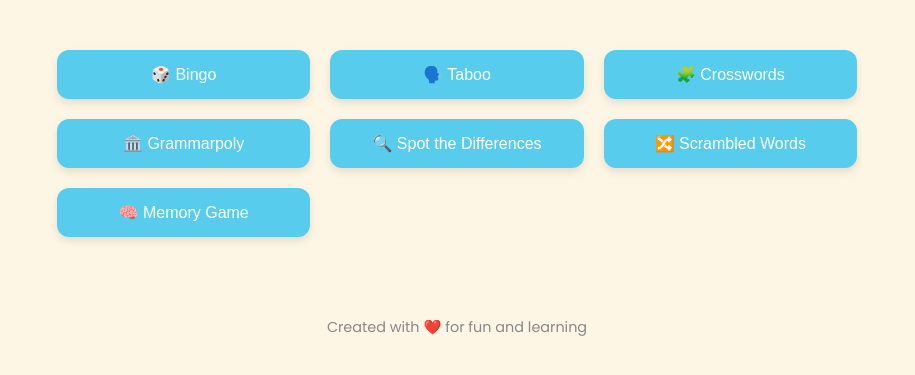
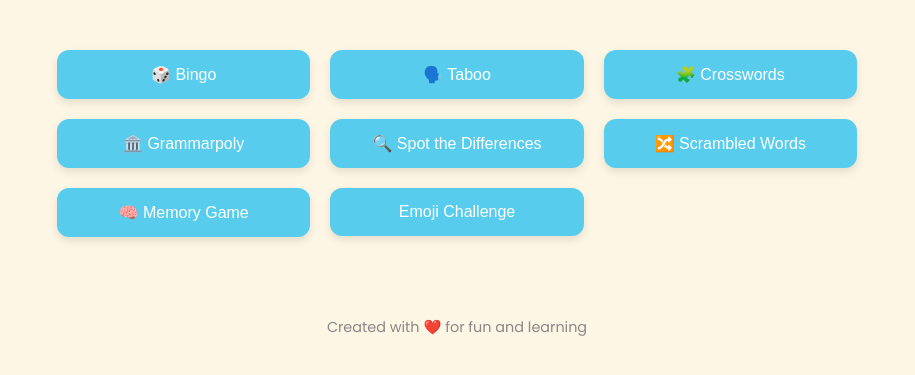
Before and after one commit to iesrcid/NuriaCerveraEnglishTeacher, a plain HTML site: page index.html in a window 1280 px wide. Shown: the part 127-502 px from the top of the page, without its empty margins (183-1098 px from the left). Drawn offline with Linux system fonts and the light colour scheme.

Commit message:
Update index.html

```diff
--- a/index.html
+++ b/index.html
@@ -67,6 +67,7 @@
     <a href="differences.html"><button>🔍 Spot the Differences</button></a>
     <a href="scrambled.html"><button>🔀 Scrambled Words</button></a>
     <a href="memory.html"><button>🧠 Memory Game</button></a>
+    <a href="memory.html"><button>Emoji Challenge</button></a>
   </div>
   <footer>Created with ❤️ for fun and learning</footer>
 </body>
```
